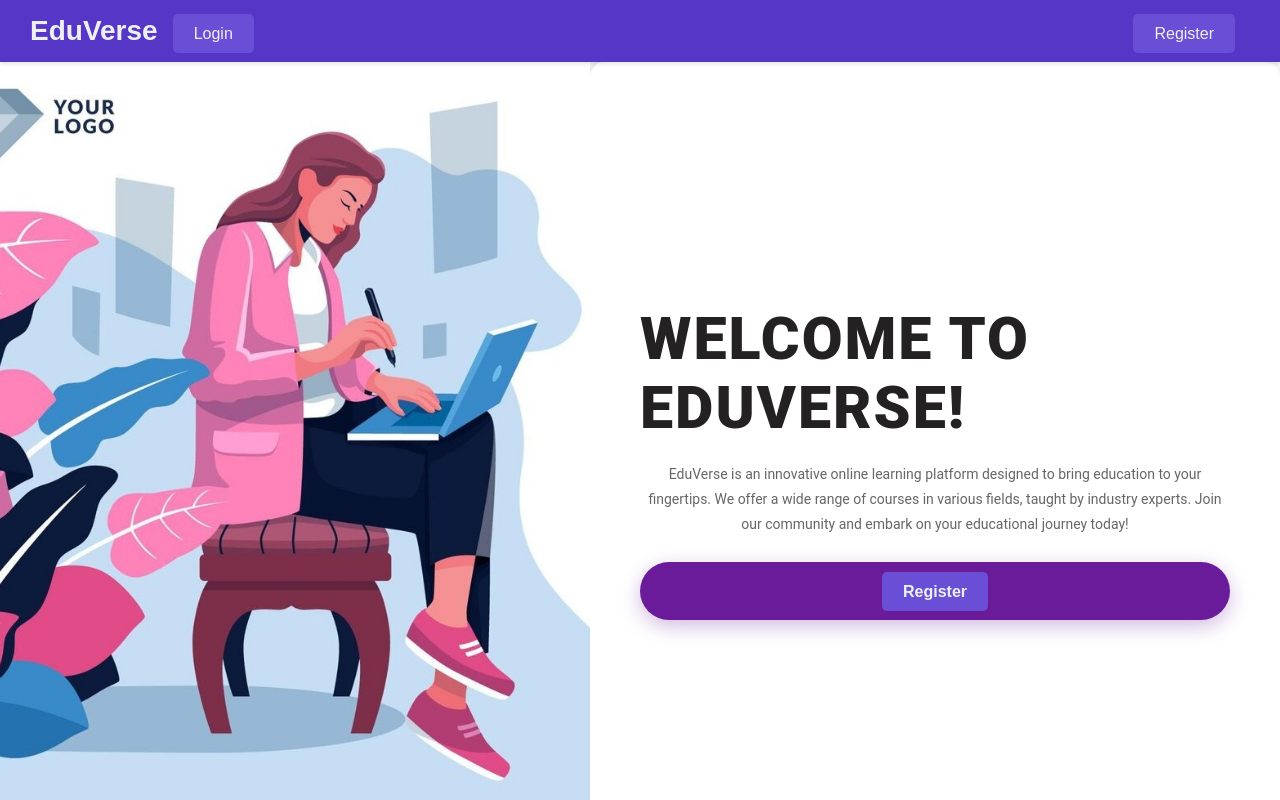
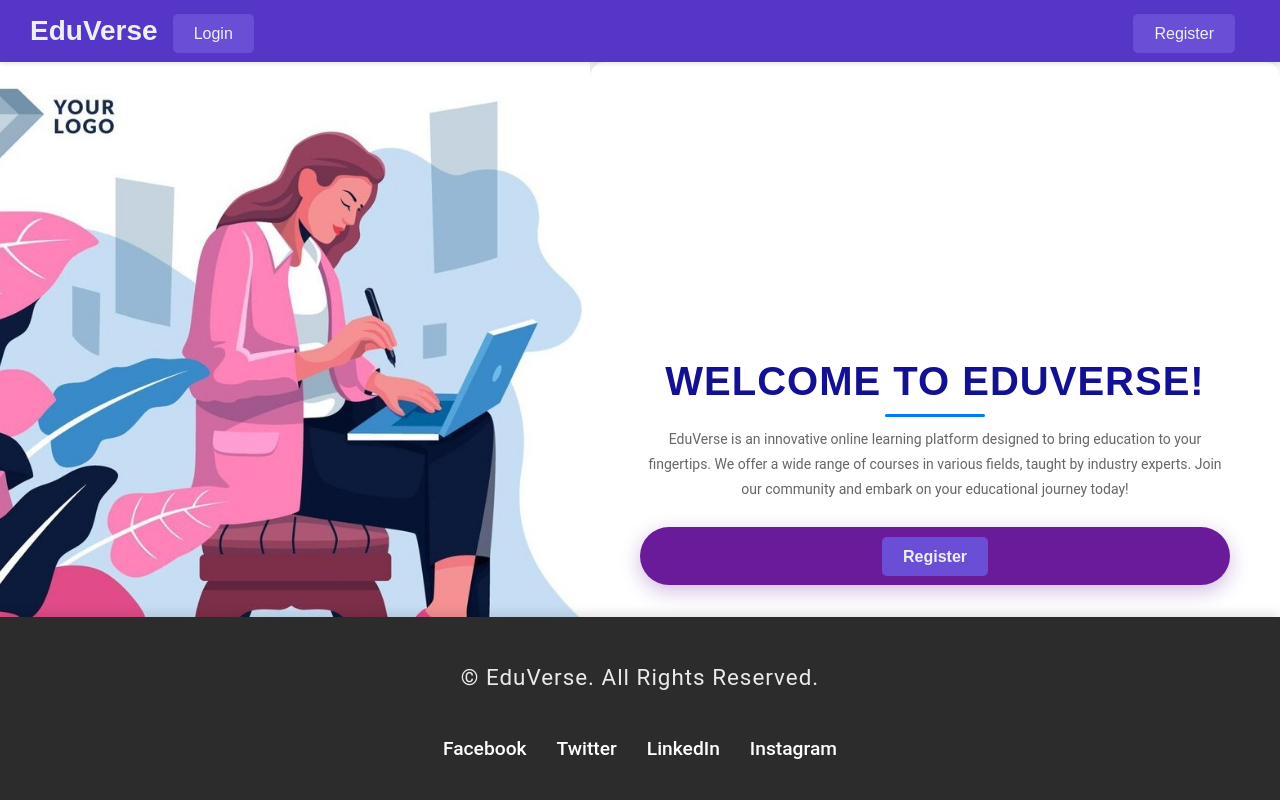
Before and after one commit to aviralsaxena16/Eduverse-Elearning-Platform, a React (Vite) app: page / in a window 1280 px wide. Shown: the top 800 px of the page. Built offline with nearby package versions, Linux system fonts and the light colour scheme.

Commit message:
CSS improved

```diff
--- a/src/pages/MainPage/quiz.css
+++ b/src/pages/MainPage/quiz.css
@@ -1,3 +1,4 @@
+/* Container styling remains the same */
 .container {
     display: flex;
     flex-wrap: wrap;
@@ -7,6 +8,7 @@
     background-color: #f8f9fa; /* Light background for the layout */
   }
 
+  /* Card styling remains the same */
   .card {
     background: #ffffff;
     border-radius: 20px;
@@ -40,3 +42,62 @@
     margin: 20px 15px;
     line-height: 1.5;
   }
+
+  /* Header styling */
+  h1 {
+    font-family: 'Poppins', sans-serif;
+    font-size: 2.5rem;
+    font-weight: 700;
+    color: #333;
+    text-align: center;
+    margin-top: 20px;
+    margin-bottom: 10px;
+    letter-spacing: 1px;
+    color:#121093;
+  }
+
+  h1::after {
+    content: '';
+    display: block;
+    width: 100px;
+    height: 3px;
+    background: #007bff; /* Accent color */
+    margin: 10px auto 0;
+    border-radius: 5px;
+  }
+
+  /* Page body styling */
+  body {
+    font-family: 'Roboto', sans-serif;
+    margin: 0;
+    padding: 0;
+    background-color: #f8f9fa; /* Matches container background */
+    color: #333;
+  }
+
+  h1 + .container {
+    margin-top: 20px;
+  }
+
+  /* Optional footer styling */
+  footer {
+    text-align: center;
+    padding: 10px;
+    background-color: #ffffff;
+    box-shadow: 0 -4px 10px rgba(0, 0, 0, 0.1);
+    position: fixed;
+    bottom: 0;
+    width: 100%;
+    font-size: 0.9rem;
+    color: #555;
+  }
+
+  footer a {
+    color: #007bff;
+    text-decoration: none;
+    font-weight: 500;
+  }
+
+  footer a:hover {
+    text-decoration: underline;
+  }
```
